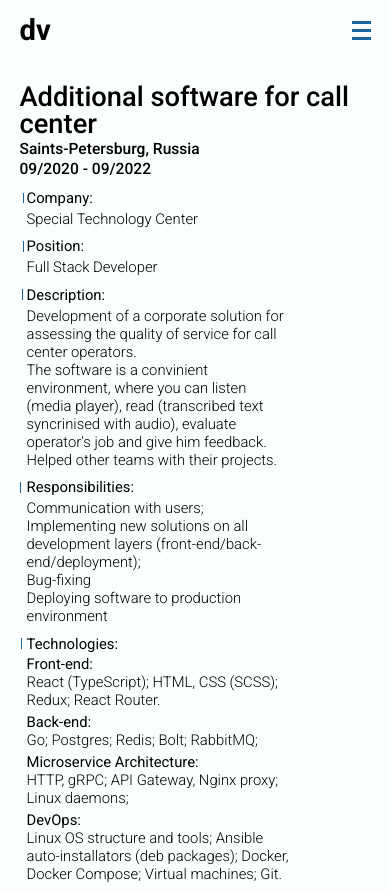
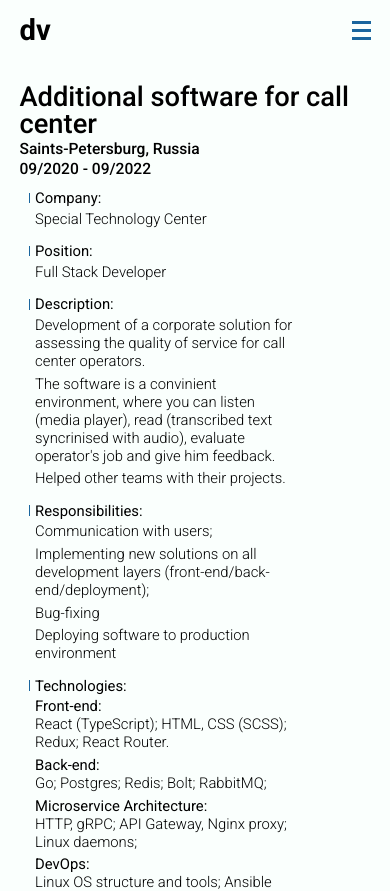
Before and after one commit to VasiliyDementyanov/portfilio-2022, a React app in the folder front-end/: page /work in a window 390 px wide. Shown: the top 891 px of the page. Built offline with nearby package versions, Linux system fonts and the light colour scheme.

Commit message:
made workCard responsible for mobile

```diff
--- a/front-end/src/components/work/workCard/workCard.module.scss
+++ b/front-end/src/components/work/workCard/workCard.module.scss
@@ -51,7 +51,7 @@
 }
 
 .thesisLeft {
-    margin-left: 2%;
+    margin-left: 1.6vw;
     //width: 24%;
 }
 
@@ -68,7 +68,7 @@
     height: 60%;
 
     top: 20%;
-    left: -6%;
+    left: -0.6vw;
 
     display: inline-block;
     border-right: 0.25vw solid Theme-colors.$accent-two-color;
@@ -82,6 +82,8 @@
 .thesesContainer li {
     font-size: 1.8vw;
     font-weight: 300;
+
+    margin-bottom: 0.8vw;
 }
 
 .tech:not(:last-child) {
@@ -123,7 +125,7 @@
     }
 
     .thesisLeft {
-        margin-left: 2%;
+        margin-left: 4vw;
         margin-bottom: 1vw;
         //width: 24%;
     }
@@ -138,18 +140,19 @@
         height: 60%;
 
         top: 20%;
-        left: -6%;
+        left: -1.5vw;
 
         display: inline-block;
         border-right: Various-vars.$before-element-width solid Theme-colors.$accent-two-color;
     }
 
     .thesisRight {
-        margin-left: 2%;
+        margin-left: 4vw;
     }
 
     .thesesContainer li {
         font-size: 3.8vw;
+        margin-bottom: 1.2vw;
     }
 
     .techHeader {
```
